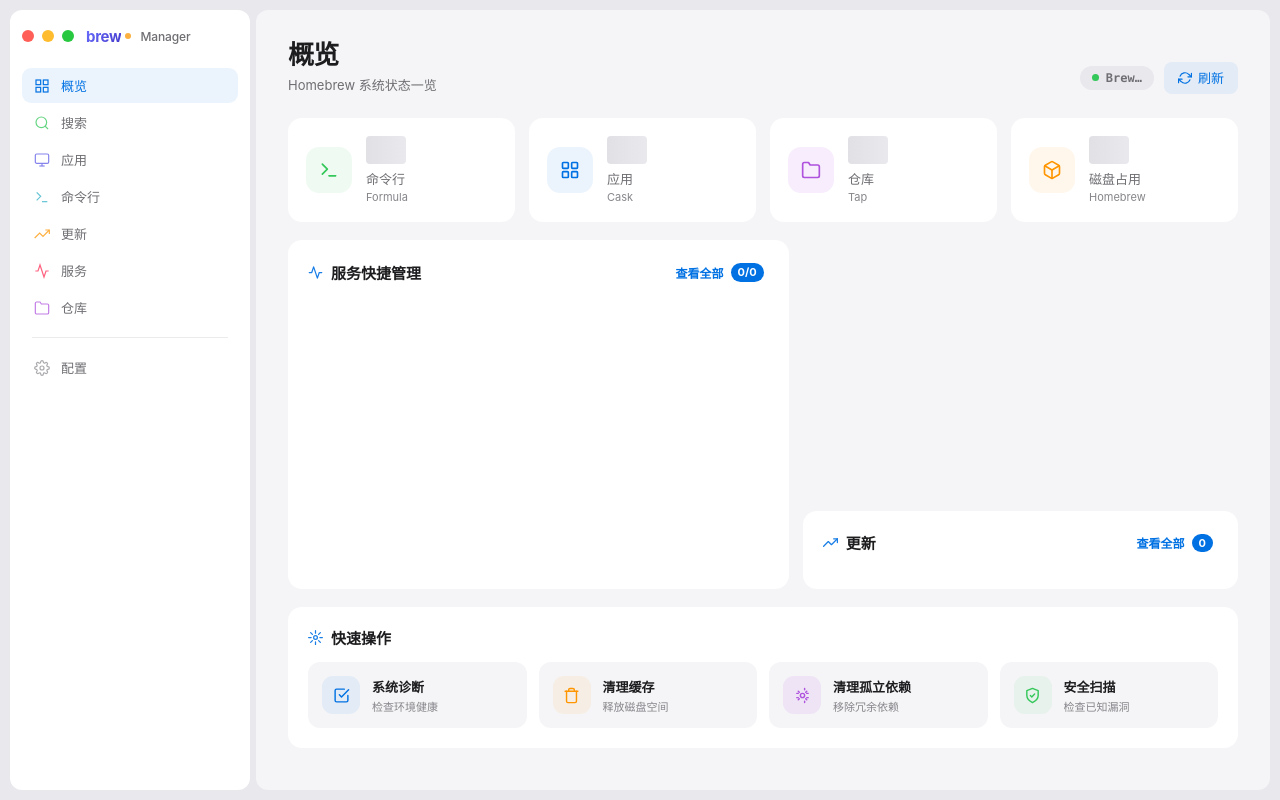
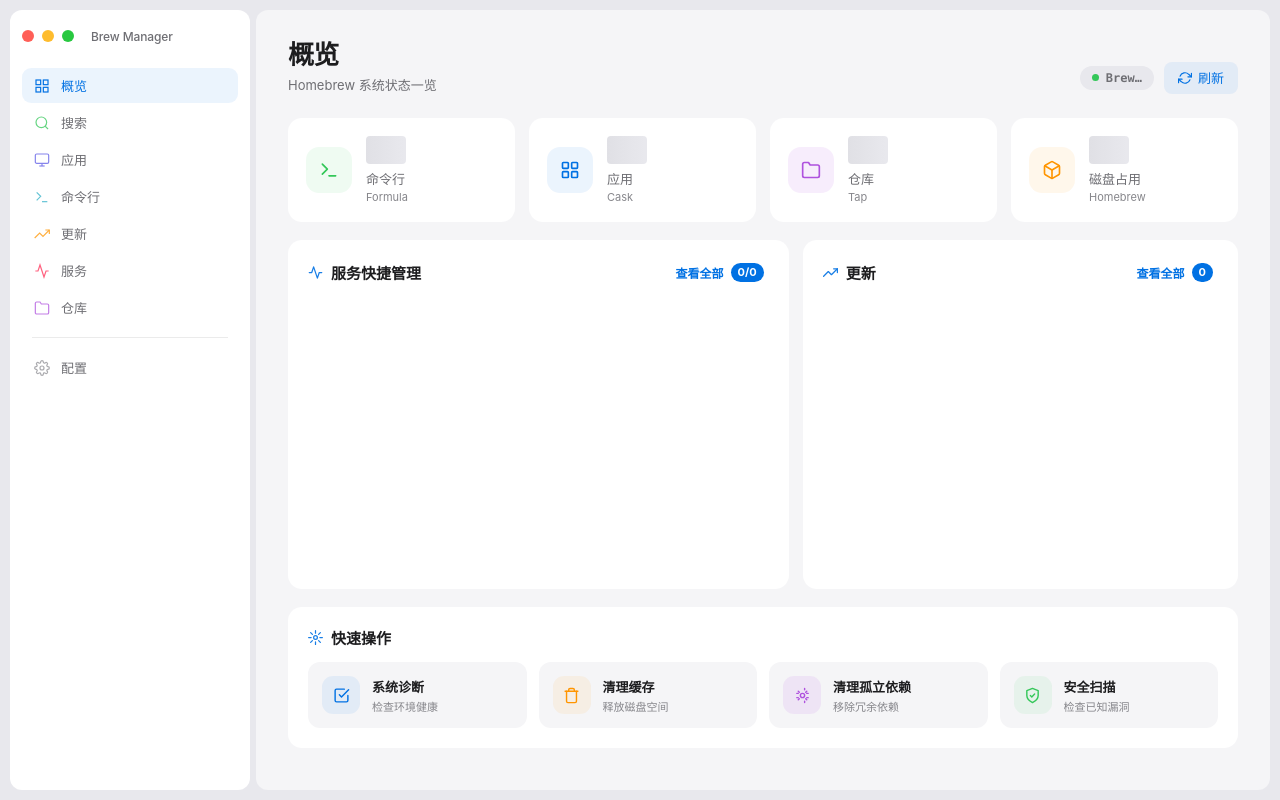
Before and after one commit to mdcodecn/brewapp, a website built with Vite: page frontend/index.html in a window 1280 px wide. Built offline with nearby package versions, Linux system fonts and the light colour scheme.

Commit message:
feat: 简化应用 logo 显示，优化样式以提升视觉一致性

```diff
--- a/frontend/index.html
+++ b/frontend/index.html
@@ -26,9 +26,7 @@
                     </button>
                 </div>
                 <div class="app-logo">
-                    <span class="app-logo-word">brew</span>
-                    <span class="app-logo-dot"></span>
-                    <span class="app-logo-manager">Manager</span>
+                    <span class="app-logo-manager">Brew Manager</span>
                 </div>
             </div>
             <nav class="sidebar-nav">
--- a/frontend/src/style.css
+++ b/frontend/src/style.css
@@ -164,11 +164,7 @@ body {
   font-size: 15px;
   font-weight: 700;
   letter-spacing: -0.02em;
-  background: linear-gradient(135deg, #6a70ff 0%, #4338ca 100%);
-  -webkit-background-clip: text;
-  background-clip: text;
-  -webkit-text-fill-color: transparent;
-  color: #6366f1; /* fallback for non-WebKit */
+  color: var(--accent);
 }
 
 .app-logo-dot {
@@ -689,9 +685,11 @@ body {
   display: flex;
   flex-direction: column;
   min-height: 0;
+  height: 100%;
 }
 
 .dashboard-row .outdated-preview {
+  flex: 1;
   min-height: 0;
   overflow-y: auto;
 }
```
